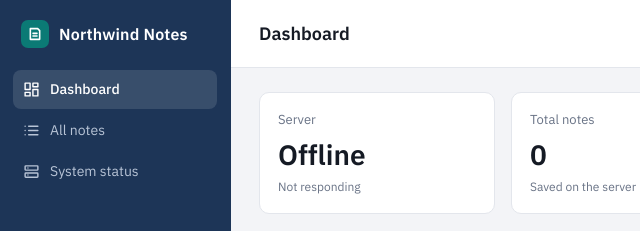
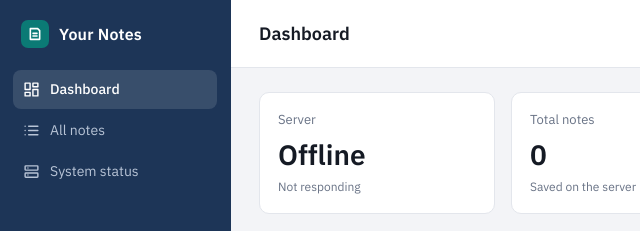
Before and after one commit to shivamsingh0935/my-web-app, a website: page public/index.html in a window 1280 px wide. Shown: the top 231 px of the page, 1-641 px from the left. Drawn offline with Linux system fonts and the light colour scheme; no server answers.

Commit message:
new update 5

```diff
--- a/public/index.html
+++ b/public/index.html
@@ -3,7 +3,7 @@
 <head>
 <meta charset="UTF-8">
 <meta name="viewport" content="width=device-width, initial-scale=1">
-<title>Northwind Notes - Dashboard</title>
+<title>Northwind Notes - ielecessol Dashboard</title>
 <link rel="preconnect" href="https://fonts.googleapis.com">
 <link rel="preconnect" href="https://fonts.gstatic.com" crossorigin>
 <link href="https://fonts.googleapis.com/css2?family=IBM+Plex+Sans:wght@400;500;600&family=IBM+Plex+Mono:wght@400;500&display=swap" rel="stylesheet">
@@ -137,7 +137,7 @@ button,input{font:inherit;color:inherit}
   <aside class="side">
     <div class="logo">
       <i><svg viewBox="0 0 24 24" fill="none" stroke="#fff" stroke-width="2.4" stroke-linecap="round" stroke-linejoin="round"><path d="M5 4h11l3 3v13H5z"/><path d="M9 11h6M9 15h6"/></svg></i>
-      <b>Northwind Notes</b>
+      <b>Your Notes</b>
     </div>
     <nav class="nav" aria-label="Main">
       <button data-view="dashboard" aria-current="page"><svg viewBox="0 0 24 24" fill="none" stroke="currentColor" stroke-width="2" stroke-linecap="round" stroke-linejoin="round"><rect x="3" y="3" width="7" height="9"/><rect x="14" y="3" width="7" height="5"/><rect x="14" y="12" width="7" height="9"/><rect x="3" y="16" width="7" height="5"/></svg><span>Dashboard</span></button>
```
